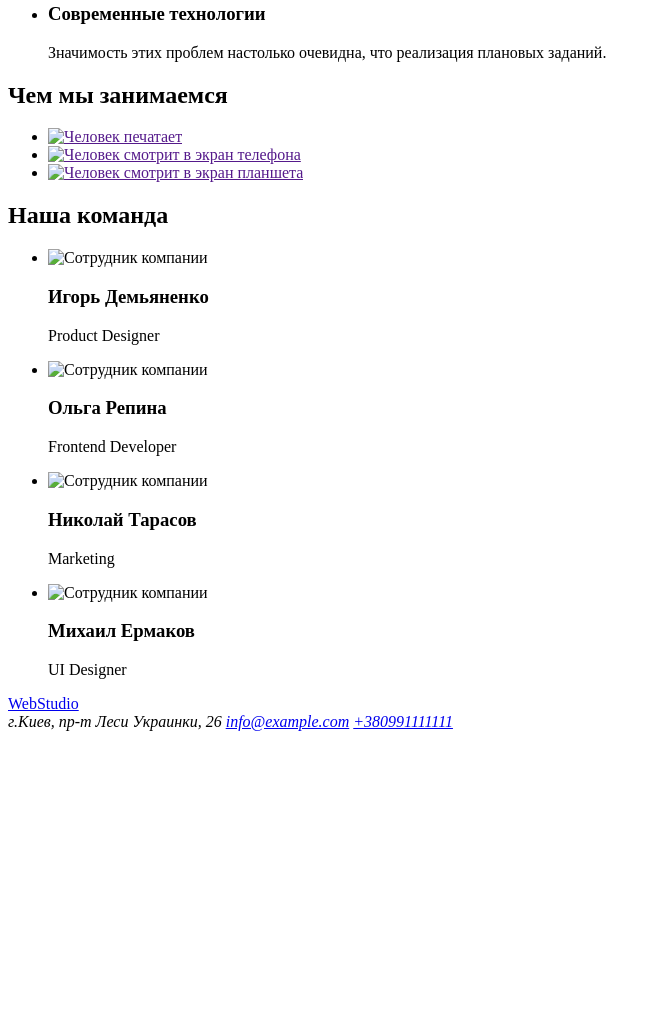
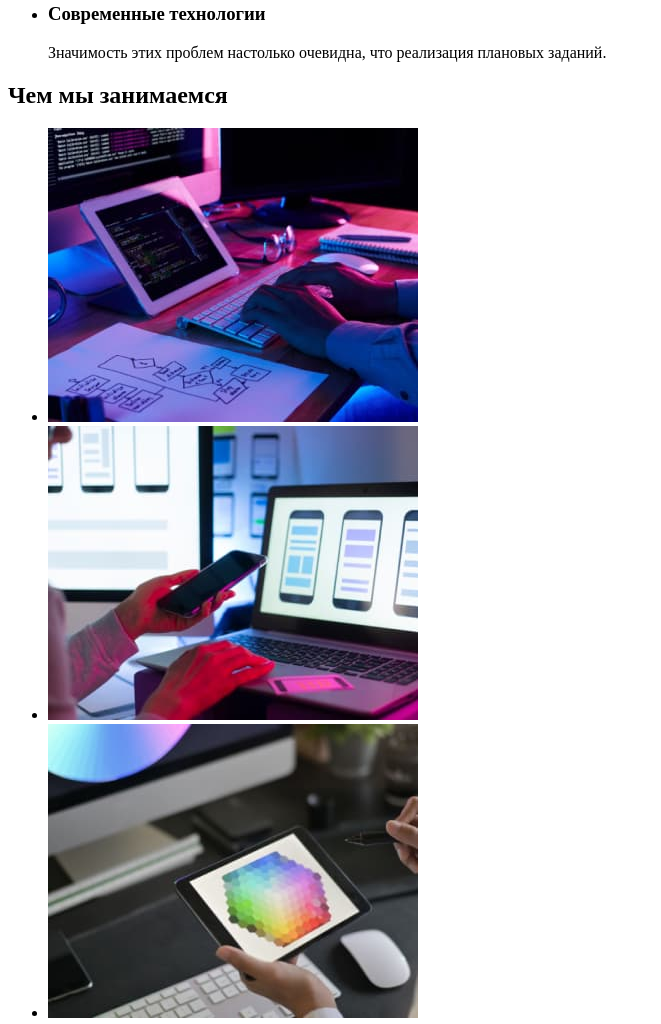
Before and after one commit to dassongh/goit-markup-hw-01, a plain HTML site: page index.html in a window 1280 px wide. Shown: the part 532-1556 px from the top of the page, without its empty margins (0-661 px from the left). Before the commit the page ends 1271 px from the top, so only its background shows below. Drawn offline with Linux system fonts and the light colour scheme.

Commit message:
Поменял формат на jpg

```diff
--- a/index.html
+++ b/index.html
@@ -57,9 +57,9 @@
   <section id="portfolio">
     <h2>Чем мы занимаемся</h2>
     <ul>
-      <li><a href=""><img src="./images/box1.png" width="370" alt="Человек печатает"></a></li>
-      <li><a href=""><img src="./images/img.png" width="370" alt="Человек смотрит в экран телефона"></a></li>
-      <li><a href=""><img src="./images/img(1).png" width="370" alt="Человек смотрит в экран планшета"></a></li>
+      <li><a href=""><img src="./images/7.jpg" width="370" alt="Человек печатает"></a></li>
+      <li><a href=""><img src="./images/1.jpg" width="370" alt="Человек смотрит в экран телефона"></a></li>
+      <li><a href=""><img src="./images/2.jpg" width="370" alt="Человек смотрит в экран планшета"></a></li>
     </ul>
   </section>
   <!-- Команда -->
@@ -67,22 +67,22 @@
     <h2>Наша команда</h2>
     <ul>
       <li>
-        <img src="./images/img(2).png" width="270" alt="Сотрудник компании">
+        <img src="./images/3.jpg" width="270" alt="Сотрудник компании">
         <h3>Игорь Демьяненко</h3>
         <p>Product Designer</p>
       </li>
       <li>
-        <img src="./images/img(3).png" width="270" alt="Сотрудник компании">
+        <img src="./images/4.jpg" width="270" alt="Сотрудник компании">
         <h3>Ольга Репина</h3>
         <p>Frontend Developer</p>
       </li>
       <li>
-        <img src="./images/img(4).png" width="270" alt="Сотрудник компании">
+        <img src="./images/5.jpg" width="270" alt="Сотрудник компании">
         <h3>Николай Тарасов</h3>
         <p>Marketing</p>
       </li>
       <li>
-        <img src="images/img(5).png" width="270" alt="Сотрудник компании">
+        <img src="images/6.jpg" width="270" alt="Сотрудник компании">
         <h3>Михаил Ермаков</h3>
         <p>UI Designer</p>
       </li>
```
Also changed, not shown: images/1.jpg (added), images/2.jpg (added), images/3.jpg (added), images/4.jpg (added), images/5.jpg (added), images/6.jpg (added), images/7.jpg (added), images/box1.jpg (deleted), images/img(1).jpg (deleted), images/img(2).jpg (deleted), images/img(3).jpg (deleted), images/img(4).jpg (deleted), images/img(5).jpg (deleted), images/img.jpg (deleted).
